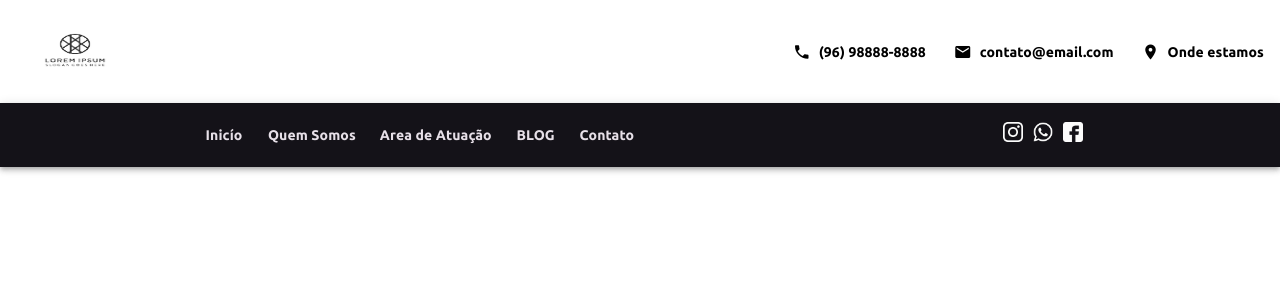
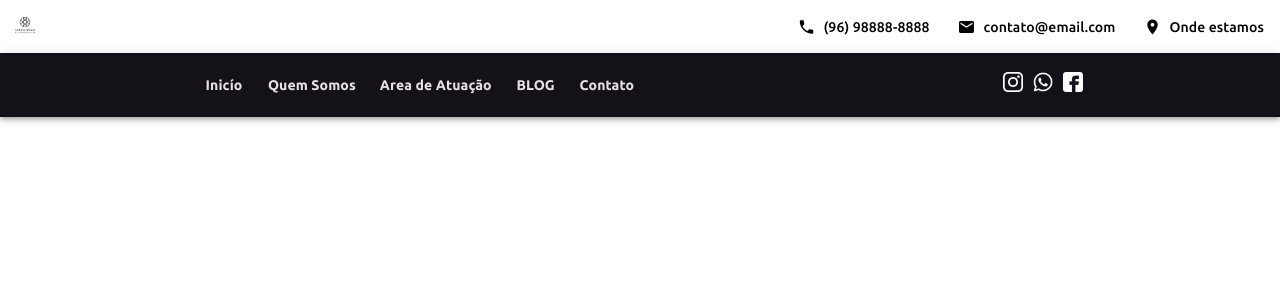
Before and after one commit to ramontrndd/projeto-dw, an Angular app: page / in a window 1280 px wide. Shown: the top 300 px of the page. Built offline with nearby package versions, Linux system fonts and the light colour scheme.

Commit message:
refactor: update header component image size
Adjust the width and height of the image in the header component from 150px to 50px.

```diff
--- a/src/app/components/header/header.component.scss
+++ b/src/app/components/header/header.component.scss
@@ -4,8 +4,8 @@ header {
   justify-content: space-between;
 
   figure > img {
-    width: 150px;
-    height: 100px;
+    width: 50px;
+    height: 50px;
   }
   section {
     display: flex;
@@ -13,27 +13,3 @@ header {
     justify-content: space-around;
   }
 }
-
-button {
-  font-weight: bold;
-}
-.btn-info {
-  display: flex;
-  flex-direction: column;
-  align-items: center;
-  justify-content: center;
-  margin: 0 0.5rem;
-
-  > a {
-    font-size: 0.7rem;
-    text-decoration: none;
-    margin: 0;
-    padding: 0;
-    color: inherit;
-  }
-}
-
-img {
-  width: 50px;
-  height: 50px;
-}
```
